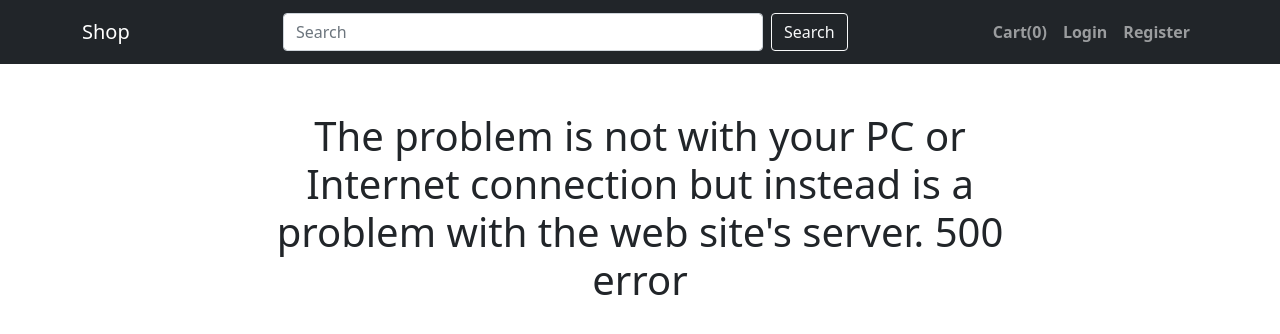
After one commit to LukaszWasiluk01/shop, a Django app: template templates/500.html in a window 1280 px wide. The commit adds this page. Shown: the top 334 px of the page. Run offline with Django 4.2, Linux system fonts and the light colour scheme; the template is opened without the code that fills it, so the values that code supplies are empty.

Commit message:
Add 404 and 500 errors templates + change cart button to small.

```diff
--- /dev/null
+++ b/templates/500.html
@@ -0,0 +1,12 @@
+{% extends 'store/base.html' %}
+
+{% block body %}
+<div class="container">
+    <div class="row justify-content-center">
+        <div class="col-8">
+            <h1 class="mt-5 text-center"> The problem is not with your PC or Internet connection but instead is a problem with the web site's server. 500 error</h1>
+        </div>
+    </div>
+</div>
+
+{% endblock %}
--- a/templates/store/products/cart.html
+++ b/templates/store/products/cart.html
@@ -32,13 +32,13 @@
             <form action="{% url 'store:cart_add' product.id %}" method="post">
                 {{ item.update_quantity_form.quantity }}
                 {{ item.update_quantity_form.override }}
-                <button type="submit" class="btn btn-primary">Update</button>
+                <button type="submit" class="btn btn-primary btn-sm">Update</button>
                 {% csrf_token %}
             </form>
         </div>
         <div class="col-2 d-flex justify-content-center">
             <form action="{% url 'store:cart_remove' product.id %}" method="post">
-                <button type="submit" class="btn btn-danger">Delete</button>
+                <button type="submit" class="btn btn-danger btn-sm">Delete</button>
                 {% csrf_token %}
             </form>
         </div>
```
Also changed, not shown: templates/404.html (added, +12 -0 lines).
